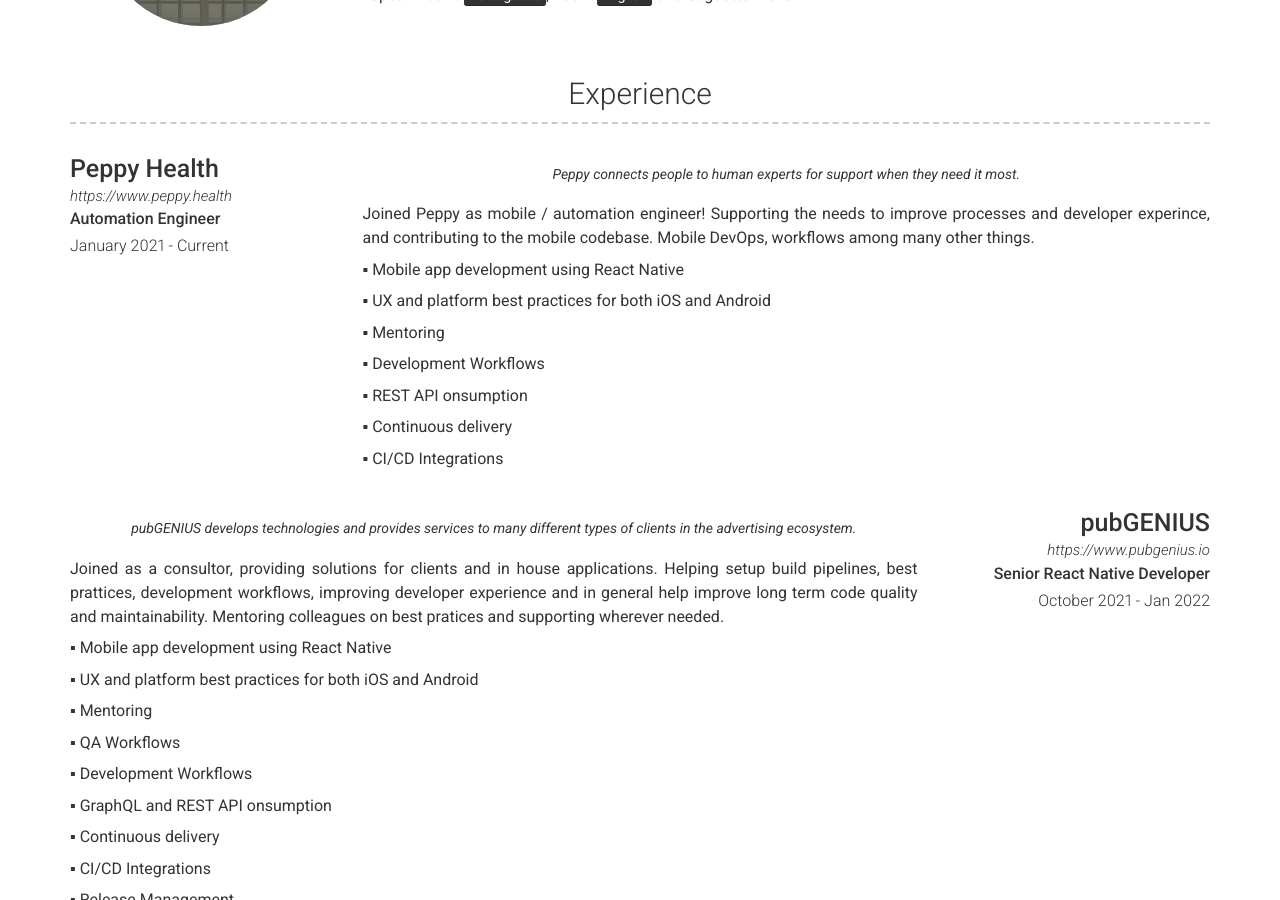
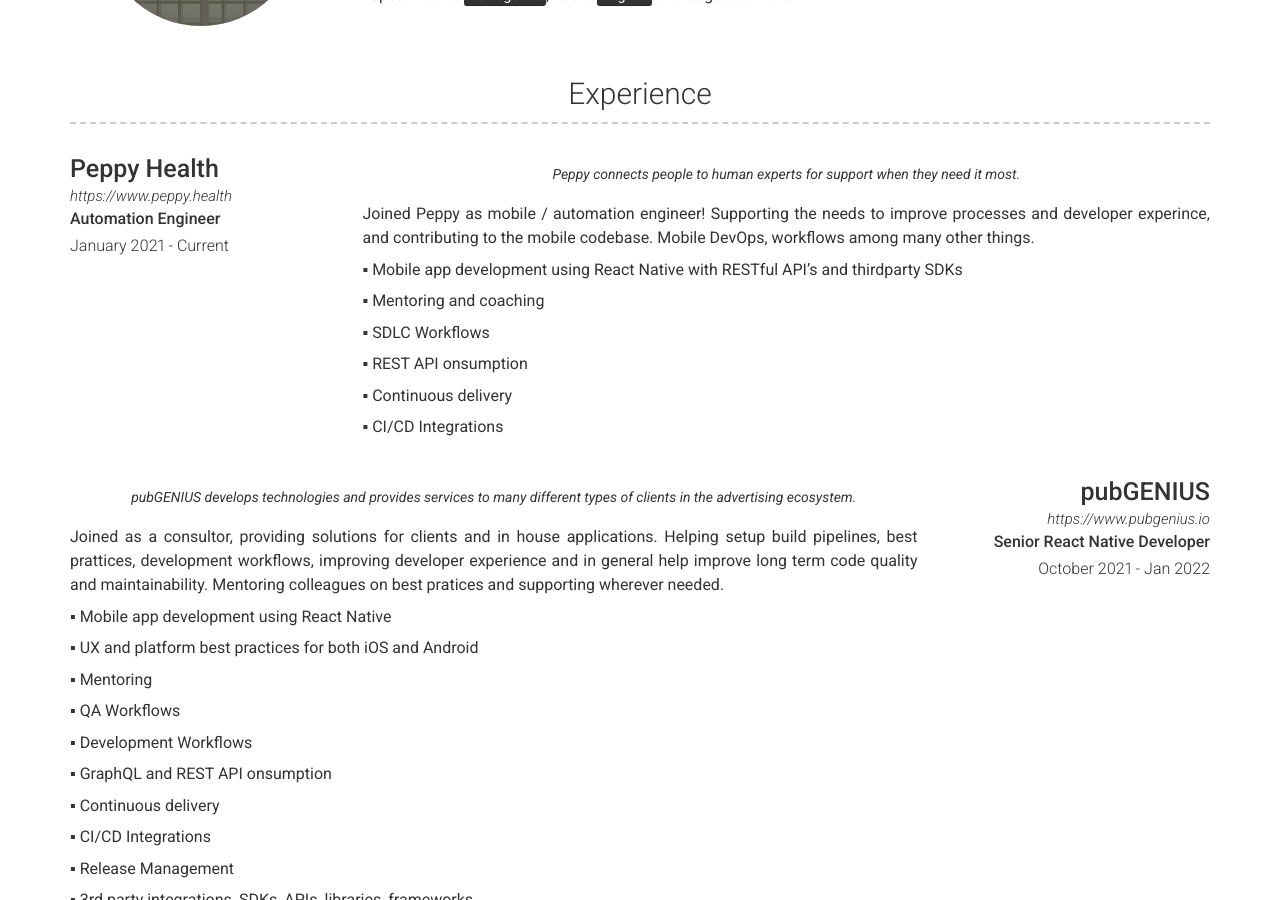
Before and after one commit to filipef101/filipef101.github.io, a Jekyll site: the page built from index.md, in a window 1280 px wide and 900 px high, scrolled down 453 px. Built offline with Jekyll 4.4.1, drawn with Linux system fonts in a browser that asks for light colours; nearby versions of some CDN libraries; a script that is not in the unit is left out.

Commit message:
Update experience.yml

```diff
--- a/_data/experience.yml
+++ b/_data/experience.yml
@@ -11,13 +11,11 @@
     Supporting the needs to improve processes and developer experince, and contributing to the mobile codebase.
     Mobile DevOps, workflows among many other things.
 
-    ▪ Mobile app development using React Native
+    ▪ Mobile app development using React Native with RESTful API's and thirdparty SDKs
 
-    ▪ UX and platform best practices for both iOS and Android
+    ▪ Mentoring and coaching
 
-    ▪ Mentoring
-
-    ▪ Development Workflows
+    ▪ SDLC Workflows
 
     ▪ REST API onsumption
 
```
